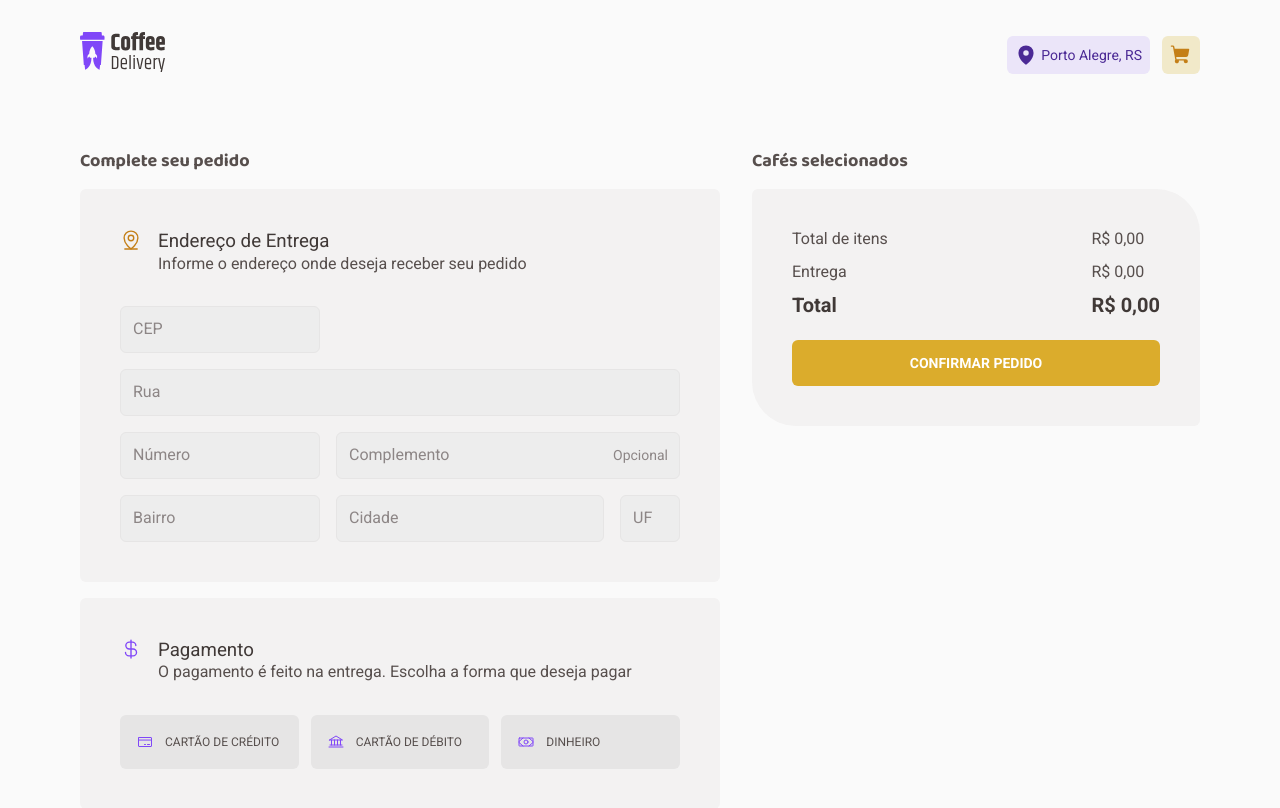
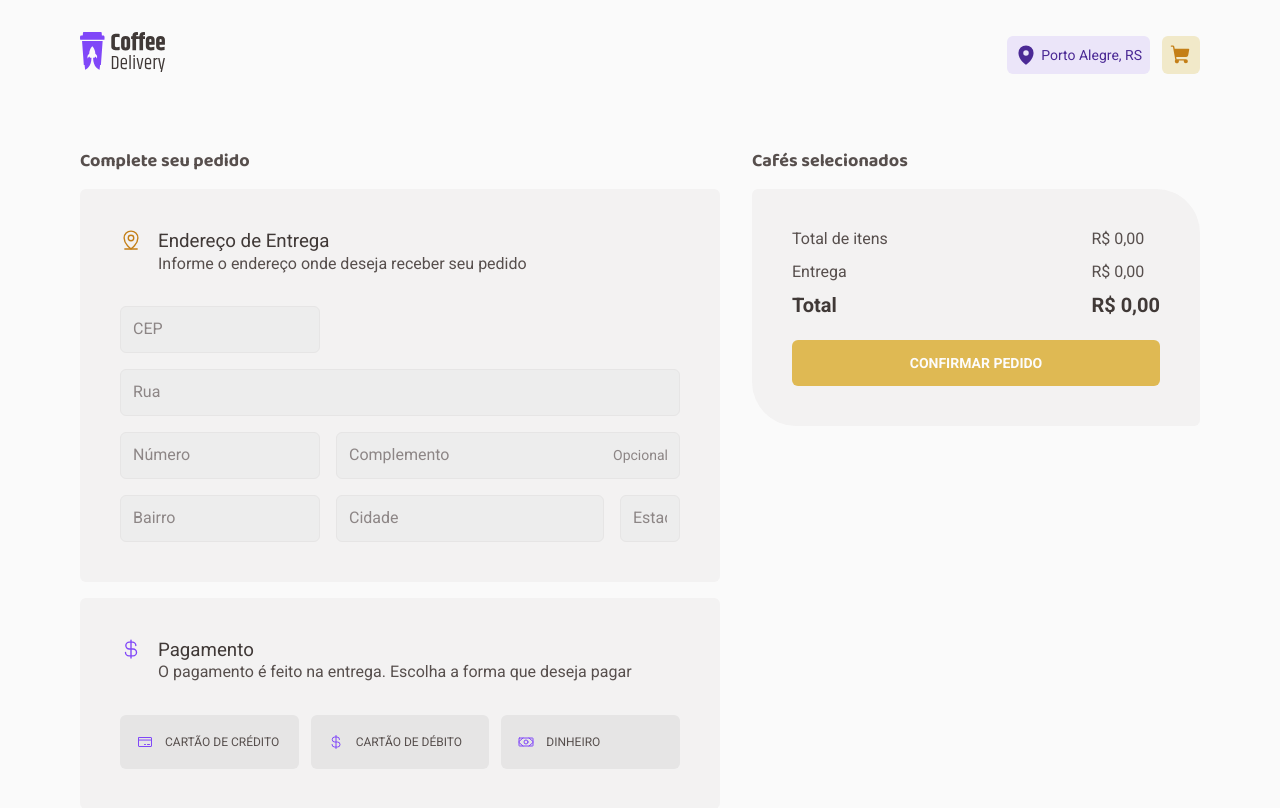
Before and after one commit to GabrielRochaFC/rocketseat-curso-react-desafio-02, a React (Vite) app: page /checkout in a window 1280 px wide. Shown: the top 808 px of the page. Built offline with nearby package versions, Linux system fonts and the light colour scheme.

Commit message:
feat(Input, Select): add error handling and styling for form components

```diff
--- a/package.json
+++ b/package.json
@@ -10,11 +10,14 @@
     "preview": "vite preview"
   },
   "dependencies": {
+    "@hookform/resolvers": "^3.10.0",
     "phosphor-react": "^1.4.1",
     "react": "^18.3.1",
     "react-dom": "^18.3.1",
+    "react-hook-form": "^7.54.2",
     "react-router-dom": "^7.1.3",
-    "styled-components": "^6.1.14"
+    "styled-components": "^6.1.14",
+    "zod": "^3.24.1"
   },
   "devDependencies": {
     "@eslint/js": "^9.17.0",
--- a/src/components/Button/styles.ts
+++ b/src/components/Button/styles.ts
@@ -15,6 +15,11 @@ export const ButtonBase = styled.button<ButtonBaseProps>`
   gap: 0.25rem;
   cursor: pointer;
   transition: background-color 0.2s;
+
+  &:disabled {
+    opacity: 0.8;
+    cursor: not-allowed;
+  }
 
   ${(props) =>
     props.$variant === "primary" &&
--- a/src/components/Input/index.tsx
+++ b/src/components/Input/index.tsx
@@ -1,15 +1,24 @@
-import { InputHTMLAttributes } from "react";
-import { InputComponent, InputContainer, OptionalText } from "./styles";
+import {
+  ErrorText,
+  InputComponent,
+  InputContainer,
+  OptionalText,
+} from "./styles";
+import { useController, UseControllerProps } from "react-hook-form";
+import { CheckoutFormData } from "../../pages/Checkout";
 
-interface InputProps extends InputHTMLAttributes<HTMLInputElement> {
-  optional?: boolean;
-  name?: string; // Adicionamos a prop "name" para facilitar o uso no grid
+interface InputProps extends UseControllerProps<CheckoutFormData> {
+  label?: string;
 }
-export function Input({ optional = false, name, ...props }: InputProps) {
+
+export function Input({ label, ...props }: InputProps) {
+  const { field, fieldState } = useController(props);
+
   return (
-    <InputContainer data-name={name}>
-      <InputComponent {...props} />
-      {optional && <OptionalText>Opcional</OptionalText>}
+    <InputContainer data-name={props.name}>
+      {props.rules?.required === false && <OptionalText>Opcional</OptionalText>}
+      <InputComponent {...field} placeholder={label} />
+      {fieldState.error && <ErrorText>{fieldState.error.message}</ErrorText>}
     </InputContainer>
   );
 }
--- a/src/components/Input/styles.ts
+++ b/src/components/Input/styles.ts
@@ -33,3 +33,9 @@ export const OptionalText = styled.span`
     display: none;
   }
 `;
+
+export const ErrorText = styled.span`
+  color: #ff4d4f;
+  font-size: 0.75rem;
+  margin-top: 0.25rem;
+`;
--- a/src/components/Select/index.tsx
+++ b/src/components/Select/index.tsx
@@ -1,20 +1,28 @@
-import { ReactNode } from "react";
-import { SelectContainer } from "./styles";
+import { useController, UseControllerProps } from "react-hook-form";
+import { SelectElement, SelectContainer } from "./styles";
+import { CheckoutFormData } from "../../pages/Checkout";
+import { CreditCard, CurrencyDollar, Money } from "phosphor-react";
 
-interface SelectProps {
-  children: ReactNode;
-  selected?: boolean;
-  onClick: () => void;
+interface Props extends UseControllerProps<CheckoutFormData> {
+  label?: string;
+  value: "credit-card" | "debit-card" | "money";
 }
 
-export function Select({ children, selected = false, onClick }: SelectProps) {
-  function handleClick() {
-    onClick();
-  }
+export function Select({ value, ...props }: Props) {
+  const { field } = useController(props);
 
   return (
-    <SelectContainer $selected={selected} onClick={handleClick}>
-      {children}
+    <SelectContainer $isSelected={field.value === value}>
+      <SelectElement
+        type="radio"
+        value={value}
+        checked={field.value === value}
+        onChange={(e) => field.onChange(e.target.value)}
+      />
+      {value === "credit-card" && <CreditCard size={16} />}
+      {value === "debit-card" && <CurrencyDollar size={16} />}
+      {value === "money" && <Money size={16} />}
+      {props.label}
     </SelectContainer>
   );
 }
--- a/src/components/Select/styles.ts
+++ b/src/components/Select/styles.ts
@@ -1,10 +1,14 @@
-import styled from "styled-components";
+import styled, { css } from "styled-components";
 
-interface SelectProps {
-  $selected: boolean;
+interface SelectContainerProps {
+  $isSelected: boolean;
 }
 
-export const SelectContainer = styled.div<SelectProps>`
+export const SelectElement = styled.input`
+  display: none;
+`;
+
+export const SelectContainer = styled.label<SelectContainerProps>`
   display: flex;
   align-items: center;
   gap: 0.75rem;
@@ -18,6 +22,14 @@ export const SelectContainer = styled.div<SelectProps>`
   transition: background-color 0.2s;
   cursor: pointer;
   border: 1px solid transparent;
+
+  ${(props) =>
+    props.$isSelected &&
+    css`
+      background-color: ${props.theme["purple-light"]};
+      border-color: ${props.theme["purple"]};
+    `}
+
   svg {
     color: ${(props) => props.theme["purple"]};
   }
@@ -25,11 +37,4 @@ export const SelectContainer = styled.div<SelectProps>`
   &:hover {
     background-color: ${(props) => props.theme["base-hover"]};
   }
-
-  ${(props) =>
-    props.$selected &&
-    `
-    background-color: ${props.theme["purple-light"]};
-    border: 1px solid ${props.theme["purple"]};
-  `}
 `;
--- a/src/pages/Checkout/index.tsx
+++ b/src/pages/Checkout/index.tsx
@@ -1,42 +1,80 @@
-import {
-  Bank,
-  CreditCard,
-  CurrencyDollar,
-  MapPinLine,
-  Money,
-} from "phosphor-react";
+import { CurrencyDollar, MapPinLine } from "phosphor-react";
 import { Button } from "../../components/Button";
 import {
   AddressPaymentSection,
   ChechoutHeader,
   CheckoutContainer,
+  CheckoutForm,
+  ErrorText,
   InputsContainer,
   OrderSummarySection,
   PaymentMethods,
 } from "./styles";
 import { Input } from "../../components/Input";
 import { Select } from "../../components/Select";
-import { useContext, useState } from "react";
+import { useContext } from "react";
+import * as zod from "zod";
 
 import { OrderItem } from "./components/OrderItem";
 import { TotalPrice } from "./components/TotalPrice";
-import { NavLink } from "react-router-dom";
+import { useNavigate } from "react-router-dom";
 import { OrderContext } from "../../contexts/OrderContext";
 import data from "../../../data.json";
+import { useForm } from "react-hook-form";
+import { zodResolver } from "@hookform/resolvers/zod";
+
+const checkoutFormValidationSchema = zod.object({
+  CEP: zod
+    .string()
+    .regex(/^\d{5}-?\d{3}$/, "CEP deve ter 8 dígitos")
+    .nonempty("CEP é obrigatório"),
+  street: zod.string().nonempty("Rua é obrigatória"),
+  number: zod.string().nonempty("Número é obrigatório"),
+  complement: zod.string(),
+  neighborhood: zod.string().nonempty("Bairro é obrigatório"),
+  city: zod.string().nonempty("Cidade é obrigatória"),
+  state: zod.string().nonempty("Obrigatório"),
+  payment: zod.enum(["credit-card", "debit-card", "money"], {
+    required_error: "Forma de pagamento é obrigatória",
+  }),
+});
+
+export type CheckoutFormData = zod.infer<typeof checkoutFormValidationSchema>;
 
 export function Checkout() {
-  const [selectedPaymentMethod, setSelectedPaymentMethod] = useState<
-    string | null
-  >(null);
+  const checkoutForm = useForm<CheckoutFormData>({
+    resolver: zodResolver(checkoutFormValidationSchema),
+    defaultValues: {
+      CEP: "",
+      street: "",
+      number: "",
+      complement: "",
+      neighborhood: "",
+      city: "",
+      state: "",
+      payment: undefined,
+    },
+  });
 
-  const handleSelectPaymentMethod = (method: string) => {
-    setSelectedPaymentMethod(method);
-  };
+  const {
+    handleSubmit,
+    control,
+    formState: { errors },
+  } = checkoutForm;
+  const navigate = useNavigate();
 
   const context = useContext(OrderContext);
 
+  function handleConfirmOrder(data: CheckoutFormData) {
+    console.log(data);
+    navigate("/checkout/success");
+  }
+
+  const isDisabledButton = !context?.orders.length;
+
   return (
     <CheckoutContainer>
+      <CheckoutForm onSubmit={handleSubmit(handleConfirmOrder)}>
         <div>
           <h2>Complete seu pedido</h2>
           <AddressPaymentSection>
@@ -48,18 +86,18 @@ export function Checkout() {
               </div>
             </ChechoutHeader>
             <InputsContainer>
-            <Input type="text" placeholder="CEP" name="CEP" />
-            <Input type="text" placeholder="Rua" name="street" />
-            <Input type="text" placeholder="Número" name="number" />
+              <Input name="CEP" control={control} label="CEP" />
+              <Input name="street" control={control} label="Rua" />
+              <Input name="number" control={control} label="Número" />
               <Input
-              type="text"
-              placeholder="Complemento"
                 name="complement"
-              optional={true}
+                control={control}
+                label="Complemento"
+                rules={{ required: false }}
               />
-            <Input type="text" placeholder="Bairro" name="neighborhood" />
-            <Input type="text" placeholder="Cidade" name="city" />
-            <Input type="text" placeholder="UF" name="state" />
+              <Input name="neighborhood" control={control} label="Bairro" />
+              <Input name="city" control={control} label="Cidade" />
+              <Input name="state" control={control} label="Estado" />
             </InputsContainer>
           </AddressPaymentSection>
           <AddressPaymentSection>
@@ -70,32 +108,33 @@ export function Checkout() {
               <div>
                 <h3>Pagamento</h3>
                 <p>
-                O pagamento é feito na entrega. Escolha a forma que deseja pagar
+                  O pagamento é feito na entrega. Escolha a forma que deseja
+                  pagar
                 </p>
               </div>
             </ChechoutHeader>
             <PaymentMethods>
               <Select
-              onClick={() => handleSelectPaymentMethod("credit-card")}
-              selected={selectedPaymentMethod === "credit-card"}
-            >
-              <CreditCard size={16} />
-              Cartão de crédito
-            </Select>
+                label="Cartão de crédito"
+                control={control}
+                name="payment"
+                value="credit-card"
+              />
               <Select
-              onClick={() => handleSelectPaymentMethod("debit-card")}
-              selected={selectedPaymentMethod === "debit-card"}
-            >
-              <Bank size={16} />
-              Cartão de Débito
-            </Select>
+                label="Cartão de Débito"
+                control={control}
+                name="payment"
+                value="debit-card"
+              />
               <Select
-              onClick={() => handleSelectPaymentMethod("money")}
-              selected={selectedPaymentMethod === "money"}
-            >
-              <Money size={16} />
-              Dinheiro
-            </Select>
+                label="Dinheiro"
+                control={control}
+                name="payment"
+                value="money"
+              />
+              {errors.payment && (
+                <ErrorText>{errors.payment.message}</ErrorText>
+              )}
             </PaymentMethods>
           </AddressPaymentSection>
         </div>
@@ -126,11 +165,12 @@ export function Checkout() {
               }
               delivery={context?.orders && context.orders.length > 0 ? 3.5 : 0}
             />
-          <NavLink to="/checkout/success">
-            <Button variant="primary">CONFIRMAR PEDIDO</Button>
-          </NavLink>
+            <Button variant="primary" type="submit" disabled={isDisabledButton}>
+              CONFIRMAR PEDIDO
+            </Button>
           </OrderSummarySection>
         </div>
+      </CheckoutForm>
     </CheckoutContainer>
   );
 }
--- a/src/pages/Checkout/styles.ts
+++ b/src/pages/Checkout/styles.ts
@@ -3,15 +3,19 @@ import { InputContainer } from "../../components/Input/styles";
 
 export const CheckoutContainer = styled.div`
   width: 100%;
-  display: grid;
-  grid-template-columns: 40rem 1fr;
-  gap: 2rem;
   padding: 2.5rem 0;
 
   h2 {
     padding-bottom: 1rem;
     font-size: 1.125rem;
   }
+`;
+
+export const CheckoutForm = styled.form`
+  width: 100%;
+  display: grid;
+  grid-template-columns: 40rem 1fr;
+  gap: 2rem;
 `;
 
 interface ChechoutHeaderProps {
@@ -106,3 +110,10 @@ export const PaymentMethods = styled.div`
   gap: 0.75rem;
   grid-template-columns: 1fr 1fr 1fr;
 `;
+
+export const ErrorText = styled.span`
+  color: #ff4d4f;
+  font-size: 0.75rem;
+  margin-top: 0.25rem;
+  grid-column: span 3;
+`;
```
Also changed, not shown: 1 other file (tests, documents, lock files or other folders). Lines whose indentation alone changed are shown as unchanged.
